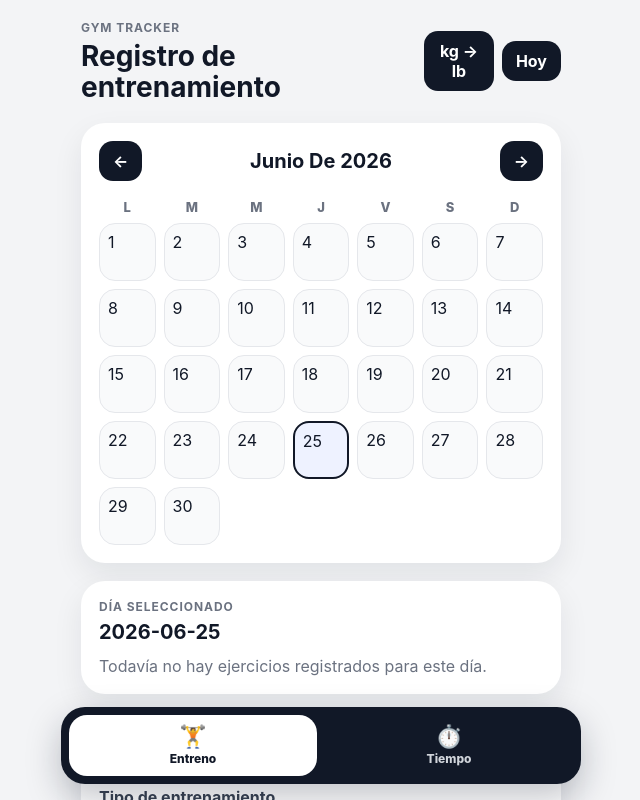
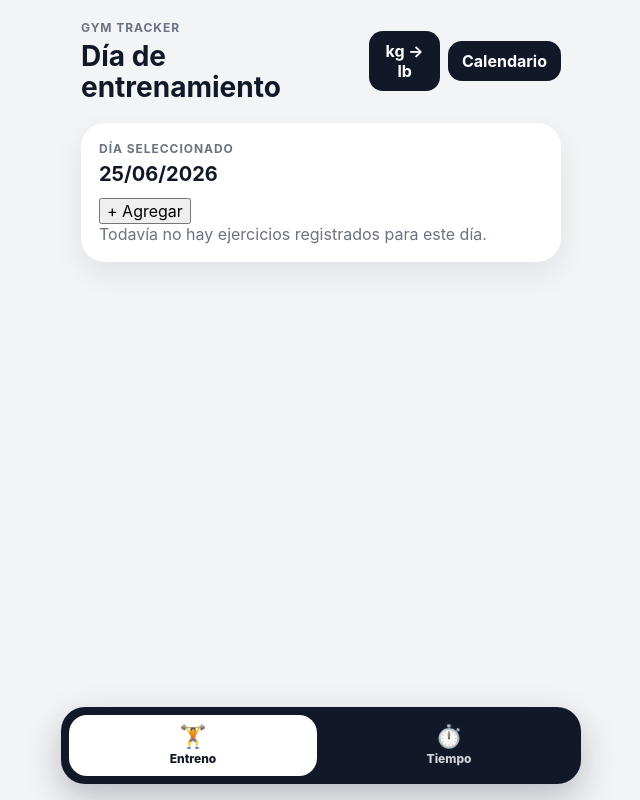
Before and after one commit to martinlopezdiaz33/App_1.0, a React (Vite) app: page / in a window 1280 px wide. Both pictures are taken after a click on the button "Hoy". Shown: the top 800 px of the page, without its empty margins (319-959 px from the left). Built offline with nearby package versions, Linux system fonts and the light colour scheme.

Commit message:
Add training view and exercise form functionality

```diff
--- a/src/App.jsx
+++ b/src/App.jsx
@@ -453,6 +453,8 @@ function TempoScreen() {
 
 function App() {
   const [activeTab, setActiveTab] = useState("entreno");
+  const [trainingView, setTrainingView] = useState("calendar");
+  const [showExerciseForm, setShowExerciseForm] = useState(false);
   const [currentDate, setCurrentDate] = useState(new Date());
   const [selectedDate, setSelectedDate] = useState(getToday());
   const [workouts, setWorkouts] = useState(() => {
@@ -531,6 +533,23 @@ function App() {
     setWeightUnit(nextUnit);
   }
 
+  function openTrainingDay(dateKey) {
+    setSelectedDate(dateKey);
+    setTrainingView("day");
+    setShowExerciseForm(false);
+    setEditingExerciseId(null);
+  }
+
+  function backToCalendar() {
+    setTrainingView("calendar");
+    setShowExerciseForm(false);
+    setEditingExerciseId(null);
+  }
+
+  function openExerciseForm() {
+    setShowExerciseForm(true);
+  }
+
   function changeMonth(direction) {
     setCurrentDate(new Date(year, month + direction, 1));
   }
@@ -587,6 +606,7 @@ function App() {
     setSets("");
     setCustomExercise("");
     setEditingExerciseId(null);
+    setShowExerciseForm(false);
   }
 
   function deleteExercise(exerciseId) {
@@ -616,6 +636,8 @@ function App() {
     const exercisesForCategory = EXERCISES[exercise.categoryId] || [];
     const isDefaultExercise = exercisesForCategory.includes(exercise.exerciseName);
 
+    setShowExerciseForm(true);
+
     setEditingExerciseId(exercise.id);
     setCategoryId(exercise.categoryId);
 
@@ -638,6 +660,7 @@ function App() {
     setReps("");
     setSets("");
     setCustomExercise("");
+    setShowExerciseForm(false);
   }
 
   function getDotsForDate(date) {
@@ -658,19 +681,38 @@ function App() {
         <section className="header">
           <div>
             <p className="eyebrow">Gym Tracker</p>
-          <h1>Registro de entrenamiento</h1>
+            <h1>
+              {trainingView === "calendar"
+                ? "Calendario de entrenamiento"
+                : "Día de entrenamiento"}
+            </h1>
           </div>
+
           <div className="header-actions">
             <button className="unit-toggle" type="button" onClick={toggleWeightUnit}>
               {weightUnit === "kg" ? "kg → lb" : "lb → kg"}
             </button>
 
-          <button className="today-button" type="button" onClick={() => setSelectedDate(getToday())}>
+            {trainingView === "calendar" ? (
+              <button
+                className="today-button"
+                type="button"
+                onClick={() => openTrainingDay(getToday())}
+              >
                 Hoy
               </button>
+            ) : (
+              <button
+                className="today-button"
+                type="button"
+                onClick={backToCalendar}
+              >
+                Calendario
+              </button>
+            )}
           </div>
         </section>
-
+    {trainingView === "calendar" && (
       <section className="calendar-card">
         <div className="calendar-header">
           <button onClick={() => changeMonth(-1)}>←</button>
@@ -700,7 +742,7 @@ function App() {
               <button
                 key={dateKey}
                 className={`day ${isSelected ? "selected" : ""}`}
-                onClick={() => setSelectedDate(dateKey)}
+                onClick={() => openTrainingDay(dateKey)}
               >
                 <span>{date.getDate()}</span>
                 <div className="dots">
@@ -717,13 +759,24 @@ function App() {
           })}
         </div>
       </section>
+      )}
 
+  {trainingView === "day" && (
+    <>
       <section className="detail-card">
           <div className="detail-header">
             <div>
               <p className="eyebrow">Día seleccionado</p>
-            <h2>{selectedDate}</h2>
+              <h2>{formatDisplayDate(selectedDate)}</h2>
             </div>
+
+            <button
+              type="button"
+              className="add-exercise-button"
+              onClick={openExerciseForm}
+            >
+              + Agregar
+            </button>
           </div>
 
         {selectedWorkouts.length === 0 ? (
@@ -774,6 +827,7 @@ function App() {
         )}
       </section>
 
+    {showExerciseForm && (
       <section className="form-card">
         <p className="eyebrow">
           {editingExerciseId ? "Editar ejercicio" : "Agregar ejercicio"}
@@ -870,6 +924,9 @@ function App() {
           )}
         </form>
       </section>
+    )}
+  </>
+ )}
     </div>
 
     <div className={activeTab === "tempo" ? "tab-panel active" : "tab-panel"}>
```
Lines whose indentation alone changed are shown as unchanged.
